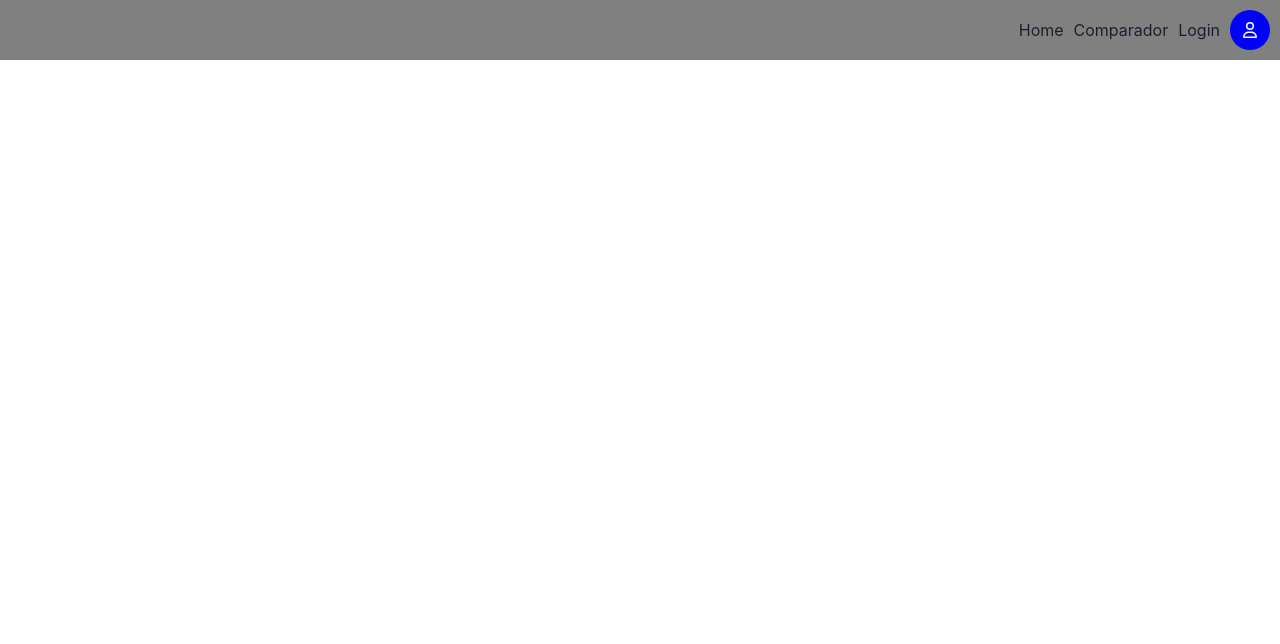
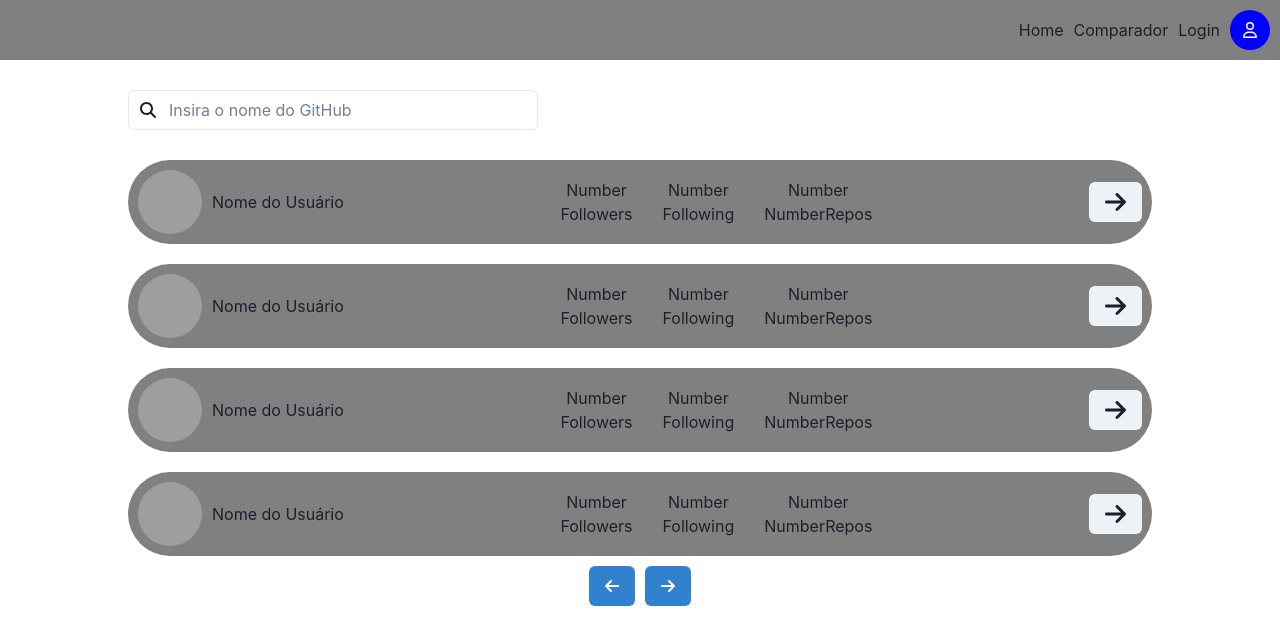
Before and after one commit to Tupacao/UserGithubAPI, a React (Vite) app: page / in a window 1280 px wide. Shown: the top 644 px of the page. Built offline with nearby package versions, Linux system fonts and the light colour scheme; grey boxes are pictures that could not be loaded.

Commit message:
Compare, Home, Date, Login com esqueletos finalizados

```diff
--- a/index.html
+++ b/index.html
@@ -4,11 +4,9 @@
     <meta charset="UTF-8" />
     <link rel="icon" type="image/svg+xml" href="/vite.svg" />
     <meta name="viewport" content="width=device-width, initial-scale=1.0" />
-    <script src="https://kit.fontawesome.com/e65e29a543.js" crossorigin="anonymous"></script>
-    <link rel="icon">
     <title>GitHub</title>
   </head>
-  <body>
+  <body style="-webkit-scrollbar: none;">
     <div id="root"></div>
     <script type="module" src="/src/main.tsx"></script>
   </body>
--- /dev/null
+++ b/src/components/CardRepo.tsx
@@ -0,0 +1,19 @@
+import { Flex, Box, Text, Button } from "@chakra-ui/react"
+import { faArrowRight } from "@fortawesome/free-solid-svg-icons/faArrowRight"
+import { FontAwesomeIcon } from "@fortawesome/react-fontawesome"
+
+export function CardRepo (){
+    return(
+        <>
+            <Flex justifyContent={"space-between"} bg={"gray"} p={"16px"} borderRadius={"full"}>
+                <Box>
+                    <Text>Nome do Repo</Text>
+                    <Text>Descrição do Repo</Text>
+                </Box>
+                <Button as={"a"} href="#">
+                    <FontAwesomeIcon size="xl" icon={faArrowRight} />
+                </Button>
+            </Flex>
+        </>
+    )
+}
--- /dev/null
+++ b/src/components/CardUser.tsx
@@ -0,0 +1,36 @@
+import { Box, Flex, Text, Button, Image } from "@chakra-ui/react"
+import { faArrowRight } from "@fortawesome/free-solid-svg-icons"
+import { FontAwesomeIcon } from "@fortawesome/react-fontawesome"
+
+export function CardUser() {
+    return (
+        <>
+            <Flex bg={"gray"} p={"10px"} width={"100%"} borderRadius={"full"} justifyContent={"space-between"}>
+                <Flex alignItems={"center"} gap={"10px"}>
+                    <Image src="https://bit.ly/dan-abramov" boxSize={"16"} borderRadius={"full"} />
+                    <Text>Nome do Usuário</Text>
+                </Flex>
+                <Flex gap={"30px"} alignItems={"center"}>
+                    <Box textAlign={"center"}>
+                        <Text>Number</Text>
+                        <Text>Followers</Text>
+                    </Box>
+                    <Box textAlign={"center"}>
+                        <Text>Number</Text>
+                        <Text>Following</Text>
+                    </Box>
+                    <Box textAlign={"center"}>
+                        <Text>Number</Text>
+                        <Text>NumberRepos</Text>
+                    </Box>
+                </Flex>
+                <Box margin={"auto 0px"}>
+                    <Button as="a" href="#">
+                        <FontAwesomeIcon size="xl" icon={faArrowRight} />
+                    </Button>
+                </Box>
+            </Flex>
+
+        </>
+    )
+}
--- a/src/components/NavBar.tsx
+++ b/src/components/NavBar.tsx
@@ -1,4 +1,4 @@
-import { Flex, Text, Button, Link, Box, Circle } from "@chakra-ui/react"
+import { Flex, Link, Circle } from "@chakra-ui/react"
 import { FontAwesomeIcon } from "@fortawesome/react-fontawesome"
 import { faUser } from "@fortawesome/free-regular-svg-icons"
 
@@ -7,11 +7,11 @@ export function NavBar() {
         <>
             <Flex gap={"10px"} justifyContent={"end"} p={"10px"} bg={"gray"}>
                 <Flex gap={"10px"} alignItems={"center"}>
-                    <Link _hover={""}>Home</Link>
-                    <Link _hover={""}>Comparador</Link>
-                    <Link _hover={""}>Login</Link>
+                    <Link _hover={""} href="/">Home</Link>
+                    <Link _hover={""} href="/compare">Comparador</Link>
+                    <Link _hover={""} href="/login">Login</Link>
                 </Flex>
-                <Link>
+                <Link href="/login">
                     <Circle transition={".3s"} _hover={{ transform: "scale(1.05)" }} size={"40px"} bg={"blue"} color={"white"}>
                         <FontAwesomeIcon icon={faUser} />
                     </Circle>
--- a/src/pages/Compare.tsx
+++ b/src/pages/Compare.tsx
@@ -0,0 +1,69 @@
+import { Text, Flex, Input, Box, Stack, FormControl, FormLabel, Button, Image } from "@chakra-ui/react"
+import { NavBar } from "../components/NavBar"
+import { useBoolean } from "@chakra-ui/react";
+
+export function Compare() {
+    const [value, setValue] = useBoolean(true);
+
+    const changeVisible = () => {
+        setValue.toggle();
+    }
+
+    return (
+        <>
+            <NavBar />
+            <Box height={"90vh"} display={value ? "block" : "none"}>
+                <Flex flexDir={"column"} justifyContent={"center"} width={"60%"} margin={"auto"} height={"90%"}>
+                    <Stack>
+                        <FormControl>
+                            <FormLabel>User 1</FormLabel>
+                            <Input />
+                        </FormControl>
+                        <FormControl>
+                            <FormLabel>User 2</FormLabel>
+                            <Input />
+                        </FormControl>
+                    </Stack>
+                    <Stack direction={"row"} m={"10px 0px"}>
+                        <Button>Apagar</Button>
+                        <Button onClick={changeVisible}>Comparar</Button>
+                    </Stack>
+                </Flex>
+            </Box>
+
+            <Box pt={"10px"} display={!value ? "block" : "none"}>
+                <Flex justifyContent={"end"}>
+                    <Button mr={"10px"} onClick={changeVisible}>Voltar</Button>
+                </Flex>
+                <Flex justifyContent={"center"} gap={"25px"}>
+                    <Box textAlign={"center"}>
+                        <Box m={"20px 0px"}>
+                            <Image src="https://bit.ly/dan-abramov" boxSize={80} borderRadius={"full"}/>
+                            <Text>Nome</Text>
+                        </Box>
+                        <Text>DADO 1</Text>
+                        <hr />
+                        <Text>DADO 2</Text>
+                        <hr />
+                        <Text>DADO 3</Text>
+                        <hr />
+                        <Text>DADO 4</Text>
+                    </Box>
+                    <Box textAlign={"center"}>
+                        <Box m={"20px 0px"}>
+                            <Image src="https://bit.ly/dan-abramov" boxSize={80} borderRadius={"full"}/>
+                            <Text>Nome</Text>
+                        </Box>
+                        <Text>DADO 1</Text>
+                        <hr />
+                        <Text>DADO 2</Text>
+                        <hr />
+                        <Text>DADO 3</Text>
+                        <hr />
+                        <Text>DADO 4</Text>
+                    </Box>
+                </Flex>
+            </Box>
+        </>
+    )
+}
--- a/src/pages/Data.tsx
+++ b/src/pages/Data.tsx
@@ -0,0 +1,26 @@
+import { Text, Box, Flex, Image, Button } from "@chakra-ui/react"
+import { CardRepo } from "../components/CardRepo"
+import { NavBar } from "../components/NavBar"
+
+export function Data() {
+    return (
+        <>
+            <NavBar/>
+            <Box width={"60%"} margin={"10px auto"}>
+                <Flex gap={"20px"} alignItems={"center"}>
+                    <Image src="https://bit.ly/dan-abramov" boxSize={"20"} borderRadius={"full"} />
+                    <Text>Name</Text>
+                </Flex>
+                <Flex gap={"10px"} flexDirection={"column"} mt={"20px"}>
+                    <CardRepo/>
+                    <CardRepo/>
+                    <CardRepo/>
+                    <CardRepo/>
+                </Flex>
+                <Flex justifyContent={"center"} mt={"20px"}>
+                    <Button colorScheme="blue"> Ver Mais </Button>
+                </Flex>
+            </Box>
+        </>
+    )
+}
--- a/src/pages/Home.tsx
+++ b/src/pages/Home.tsx
@@ -1,9 +1,35 @@
+import { Flex, Box, Button, Input, InputGroup, InputLeftElement} from "@chakra-ui/react"
 import { NavBar } from "../components/NavBar"
+import { FontAwesomeIcon } from "@fortawesome/react-fontawesome"
+import { faArrowRight, faMagnifyingGlass, faArrowLeft } from "@fortawesome/free-solid-svg-icons"
+import { CardUser } from "../components/CardUser"
 
-export function Home (){
+export function Home() {
     return (
         <>
-            <NavBar/>
+            <NavBar />
+            <Box width={"80%"} margin={"auto"}>
+                <InputGroup margin={"30px 0px"} width={"40%"}>
+                    <Input placeholder="Insira o nome do GitHub"></Input>
+                    <InputLeftElement>
+                        <FontAwesomeIcon icon={faMagnifyingGlass} />
+                    </InputLeftElement>
+                </InputGroup>
+                <Flex flexDir={"column"} gap={"20px"}>
+                    <CardUser />
+                    <CardUser />
+                    <CardUser />
+                    <CardUser />
+                </Flex>
+                <Flex justifyContent={"center"} gap={"10px"} m={"10px auto"}>
+                    <Button isDisabled={false} colorScheme="blue" variant={"solid"}>
+                        <FontAwesomeIcon icon={faArrowLeft} />
+                    </Button>
+                    <Button isDisabled={false} colorScheme="blue" variant={"solid"}>
+                        <FontAwesomeIcon icon={faArrowRight} />
+                    </Button>
+                </Flex>
+            </Box>
         </>
     )
 }
--- a/src/pages/Login.tsx
+++ b/src/pages/Login.tsx
@@ -0,0 +1,28 @@
+import { Text, Box, Flex, Button, InputGroup, Input, InputLeftElement, Image, Stack } from "@chakra-ui/react"
+import { faMagnifyingGlass } from "@fortawesome/free-solid-svg-icons/faMagnifyingGlass"
+import { FontAwesomeIcon } from "@fortawesome/react-fontawesome"
+import { NavBar } from "../components/NavBar"
+
+export function Login() {
+    return (
+        <>
+            <NavBar />
+            <InputGroup width={"40%"} m={"10px auto"}>
+                <Input placeholder="Insira o seu nome do GitHub"></Input>
+                <InputLeftElement>
+                    <FontAwesomeIcon icon={faMagnifyingGlass} />
+                </InputLeftElement>
+            </InputGroup>
+            <Box bg={"blue"} p={"8px"} margin={"auto"} width={"60%"} justifyContent={"center"}>
+                <Flex gap={"20px"} alignItems={"center"} mb={"10px"} flexDirection={"column"}>
+                    <Image src="https://bit.ly/dan-abramov" boxSize={"40"} borderRadius={"full"} />
+                    <Text>Nome</Text>
+                </Flex>
+                <Stack direction={"row"} justifyContent={"center"}>
+                    <Button>Sim, sou eu</Button>
+                    <Button>Não, não sou eu</Button>
+                </Stack>
+            </Box>
+        </>
+    )
+}
```
Also changed, not shown: src/App.tsx (+6 -3 lines), src/components/algo.css (deleted, +0 -7 lines).
